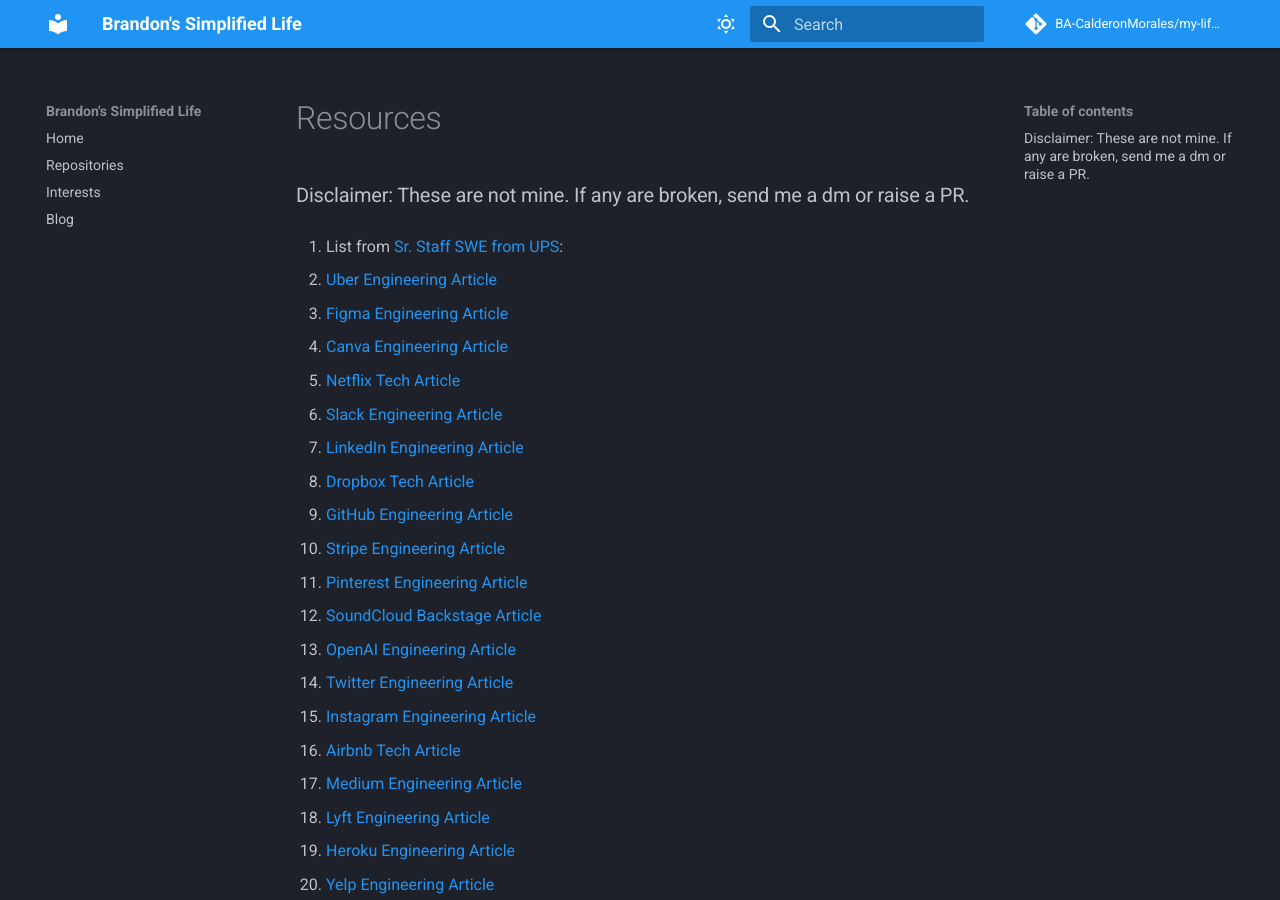
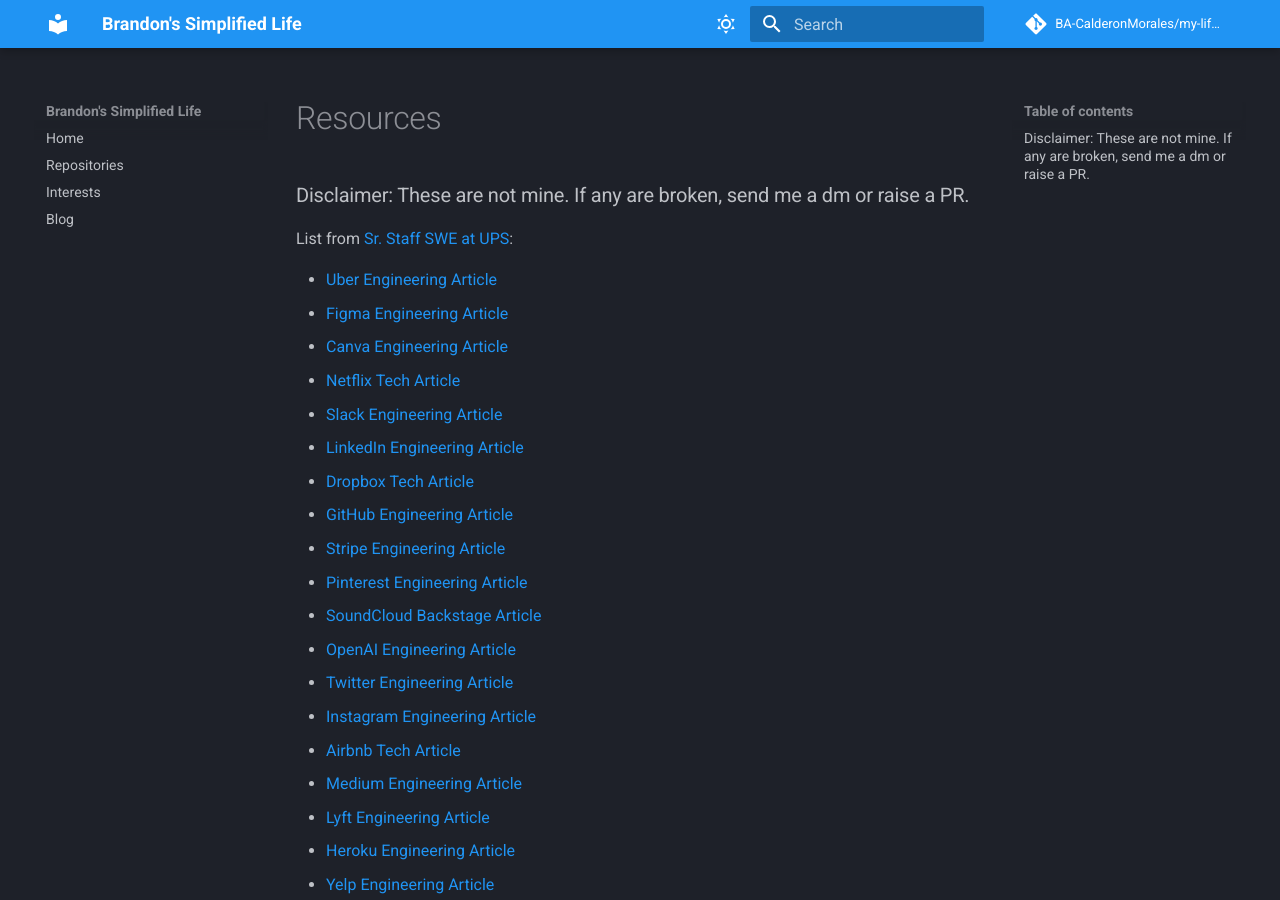
Before and after one commit to BrandenStudentDev/my-life-as-a-dev, an MkDocs documentation site: the page built from docs/blog/resources/index.md, in a window 1280 px wide and 900 px high. Built offline with MkDocs 1.6.1 and Material for MkDocs 9.7.7, drawn with Linux system fonts in a browser that asks for light colours; comment, search, counter and statistics services are not loaded.

Commit message:
cleaner presentation of resource person
there is a bug where markdown on mkdocs doesn't format this properly: 1. Title<br>-Point, for some reason I see it as numbers instead of sub bullets.

```diff
--- a/docs/blog/resources/index.md
+++ b/docs/blog/resources/index.md
@@ -2,7 +2,7 @@
 
 ### Disclaimer: These are not mine. If any are broken, send me a dm or raise a PR.
 
-1. List from [Sr. Staff SWE from UPS](http://linkedin.com/in/ravindrabhargava):
+List from [Sr. Staff SWE at UPS](http://linkedin.com/in/ravindrabhargava):
 
   - [Uber Engineering Article](https://lnkd.in/gvga-NEg)
   - [Figma Engineering Article](https://lnkd.in/gFbvV8Mk)
```
